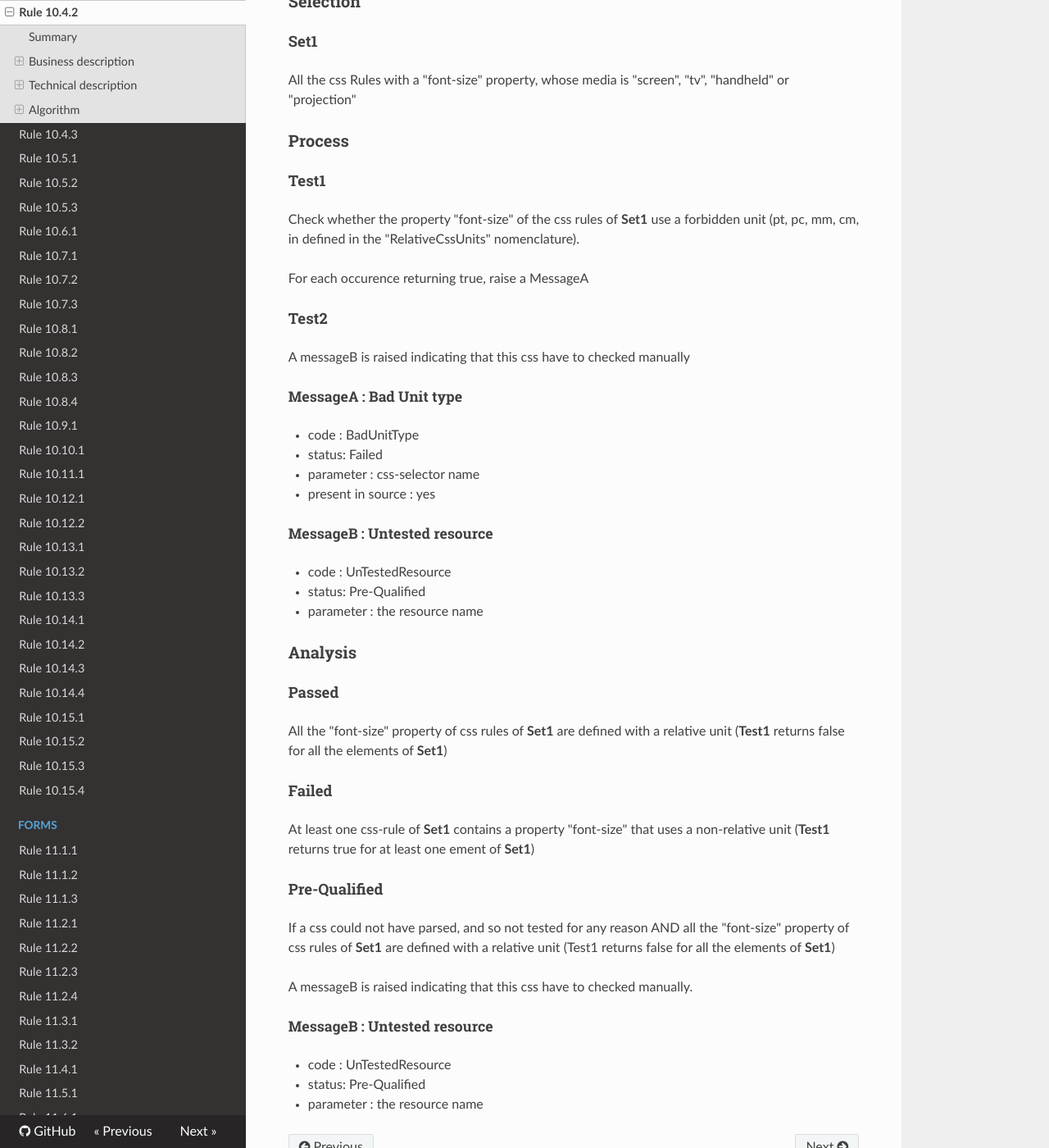
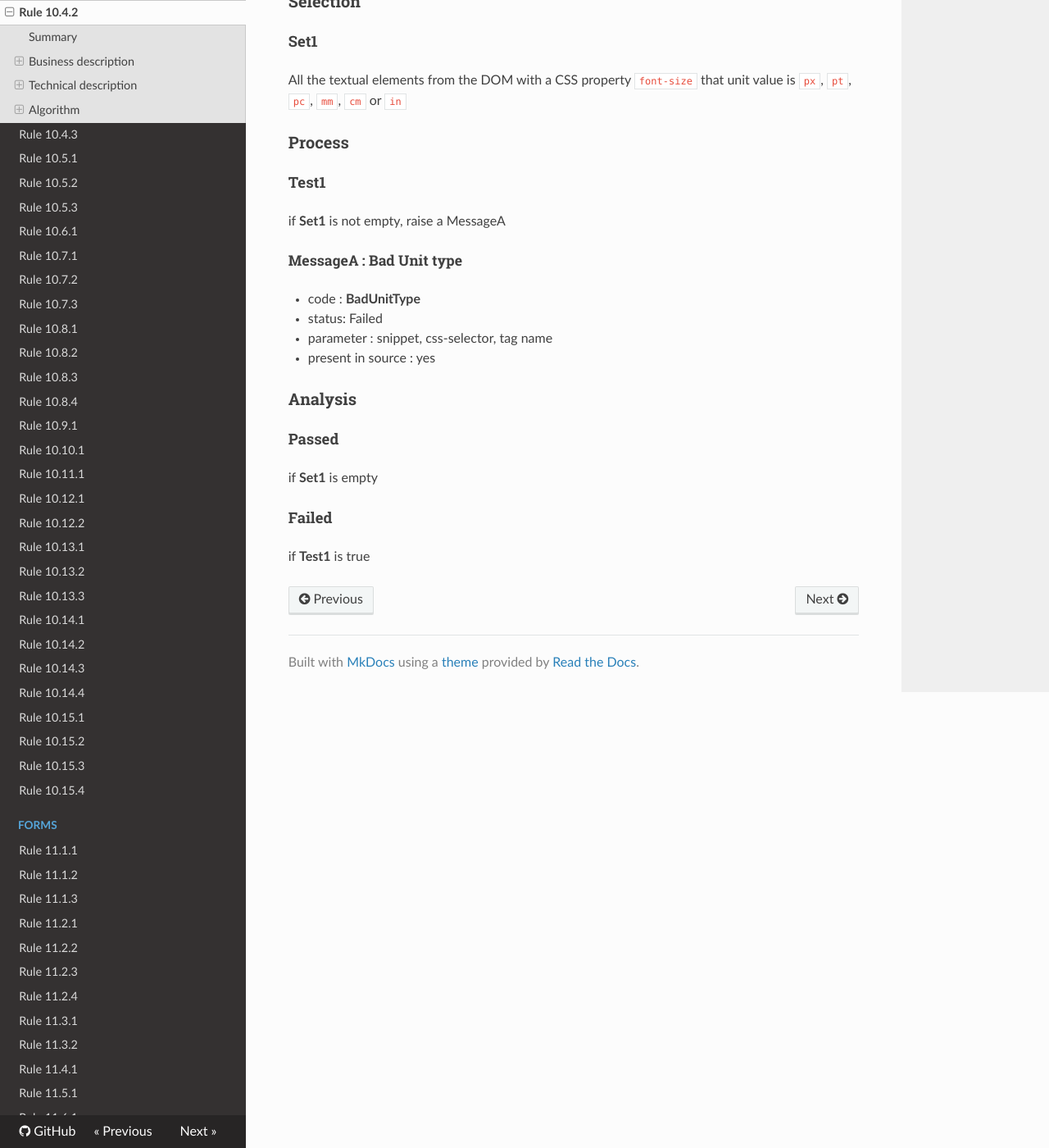
Before and after one commit to Tanaguru/RGAA3-2016, an MkDocs documentation site: the page built from docs/Rule-10-4-2.md, in a window 1280 px wide and 1400 px high, scrolled down 1058 px. Shown: the whole window at 82% size. Built offline with MkDocs 1.6.1, drawn with Linux system fonts in a browser that asks for light colours; nearby versions of some CDN libraries; old or Windows-style settings are respelled for this version of MkDocs.

Commit message:
Update Rule-10-4-2.md

```diff
--- a/docs/Rule-10-4-2.md
+++ b/docs/Rule-10-4-2.md
@@ -38,54 +38,27 @@ Dans les <a href="http://references.modernisation.gouv.fr/referentiel-technique-
 
 #### Set1
 
-All the css Rules with a "font-size" property, whose media is "screen", "tv", "handheld" or "projection"
+All the textual elements from the DOM with a CSS property `font-size` that unit value is `px`, `pt`, `pc`, `mm`, `cm` or `in`
 
 ### Process
 
 #### Test1
 
-Check whether the property "font-size" of the css rules of **Set1** use a forbidden unit (pt, pc, mm, cm, in defined in the "RelativeCssUnits" nomenclature).
-
-For each occurence returning true, raise a MessageA
-
-#### Test2
-A messageB is raised indicating that this css have to checked manually
+if **Set1** is not empty, raise a MessageA
 
 ##### MessageA : Bad Unit type
 
--   code : BadUnitType
+-   code : **BadUnitType**
 -   status: Failed
--   parameter : css-selector name
+-   parameter : snippet, css-selector, tag name
 -   present in source : yes
-
-##### MessageB : Untested resource
-
--   code : UnTestedResource
--   status: Pre-Qualified
--   parameter : the resource name
 
 ### Analysis
 
 #### Passed
 
-All the "font-size" property of css rules of **Set1** are defined with a
-relative unit (**Test1** returns false for all the elements of **Set1**)
+if **Set1** is empty
 
-#### Failed
+#### Failed
 
-At least one css-rule of **Set1** contains a property "font-size" that uses
-a non-relative unit (**Test1** returns true for at least one ement of **Set1**)
-
-#### Pre-Qualified
-
-If a css could not have parsed, and so not tested for any reason AND all
-the "font-size" property of css rules of **Set1** are defined with a
-relative unit (Test1 returns false for all the elements of **Set1**)
-
-A messageB is raised indicating that this css have to checked manually.
-
-##### MessageB : Untested resource
-
--   code : UnTestedResource
--   status: Pre-Qualified
--   parameter : the resource name
+if **Test1** is true
```
